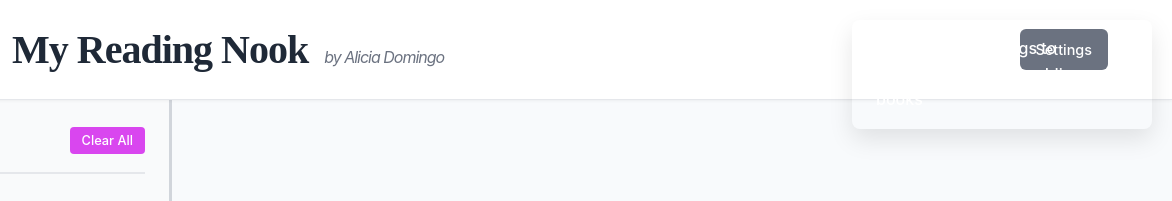
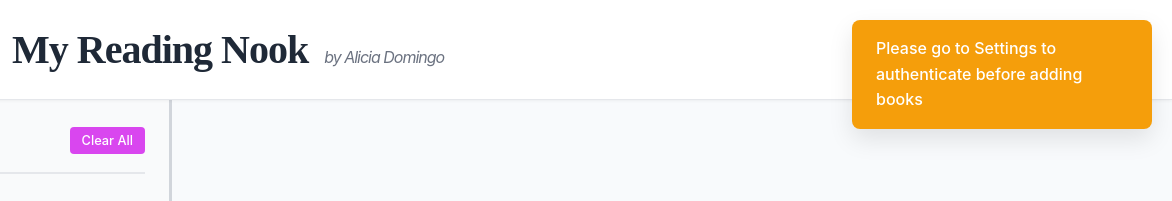
Before and after one commit to adomingo12/my-nook, a website: page index.html in a window 1280 px wide. Both pictures are taken after typing "Sample" into the empty fields and a click on the button "Add Book". Shown: the top 201 px of the page, 108-1280 px from the left. Drawn offline with nearby package versions, Linux system fonts and the light colour scheme; no server answers.

Commit message:
fixed notification

```diff
--- a/styles.css
+++ b/styles.css
@@ -1774,6 +1774,11 @@ label, span, p, h1, h2, h3, h4, h5, h6 {
     background: #ef4444;
 }
 
+.notification-warning {
+    background: #f59e0b;
+    color: white;
+}
+
 .notification-info {
     background: #a855f7;
 }
```
